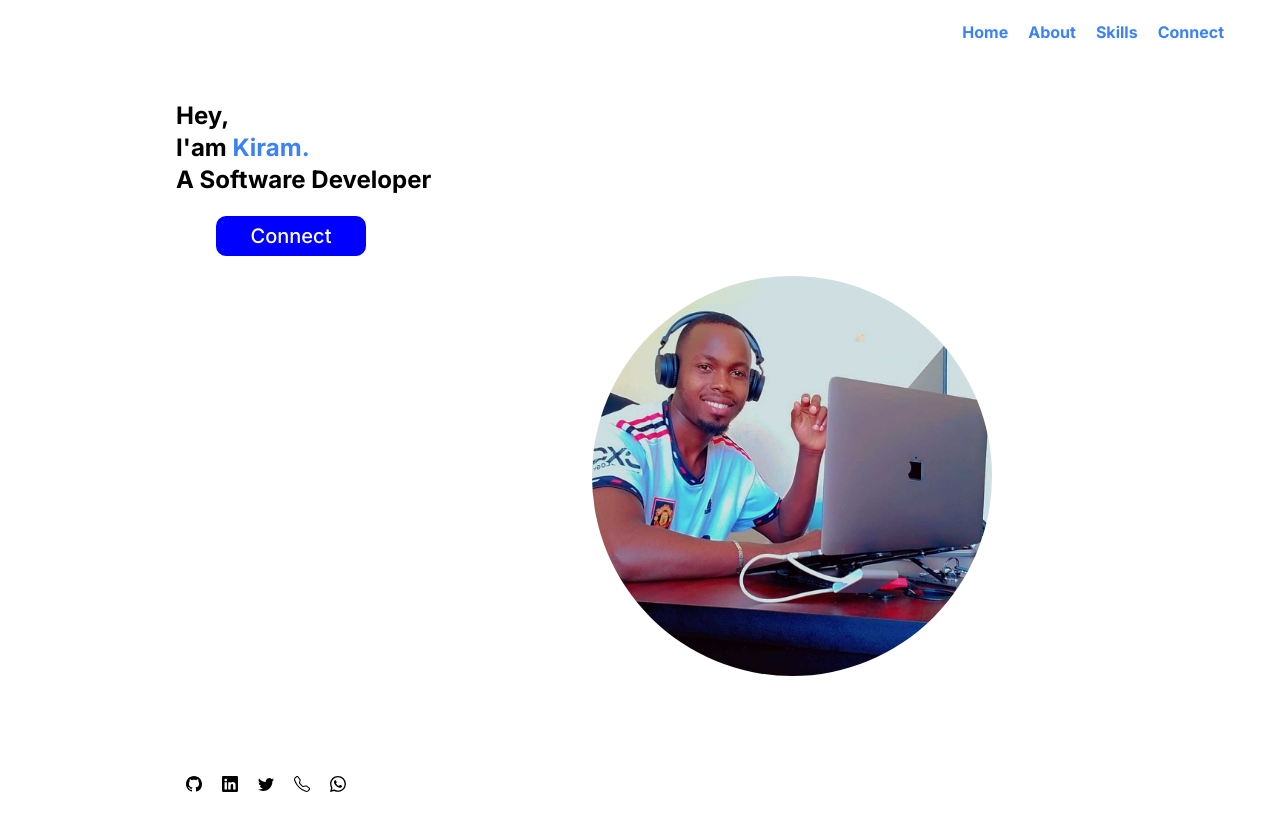
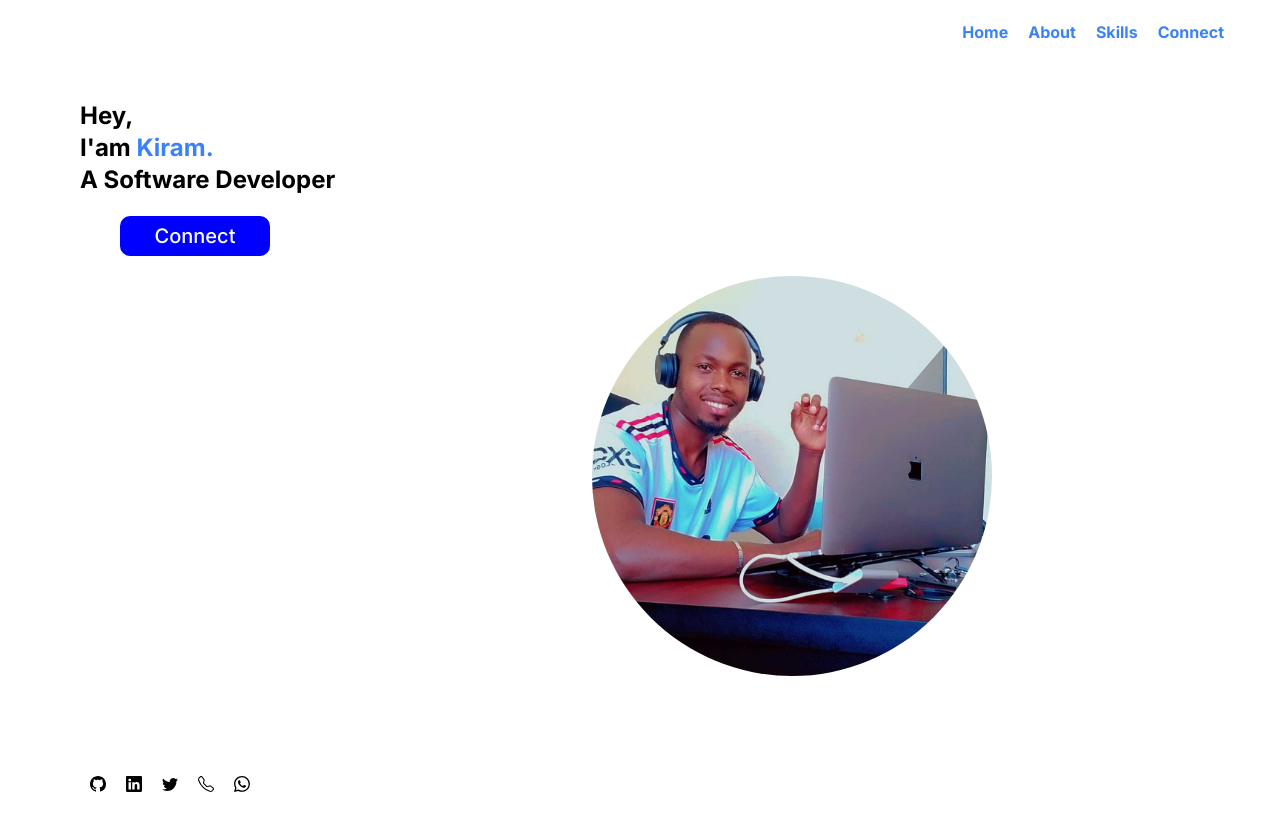
Before and after one commit to KiramZodiac/kiram_portifolio, a Next.js app: page / in a window 1280 px wide. Shown: the top 830 px of the page. Built offline with nearby package versions, Linux system fonts and the light colour scheme.

Commit message:
new commit4

```diff
--- a/src/app/page.tsx
+++ b/src/app/page.tsx
@@ -7,7 +7,7 @@ import { global } from "styled-jsx/css";
 
 export default function Home() {
   return (
-    <div className=" pl-24">
+    <div className="">
       <NavBar />
       <main className=" justify-between p-20">
         <Intro />
```
